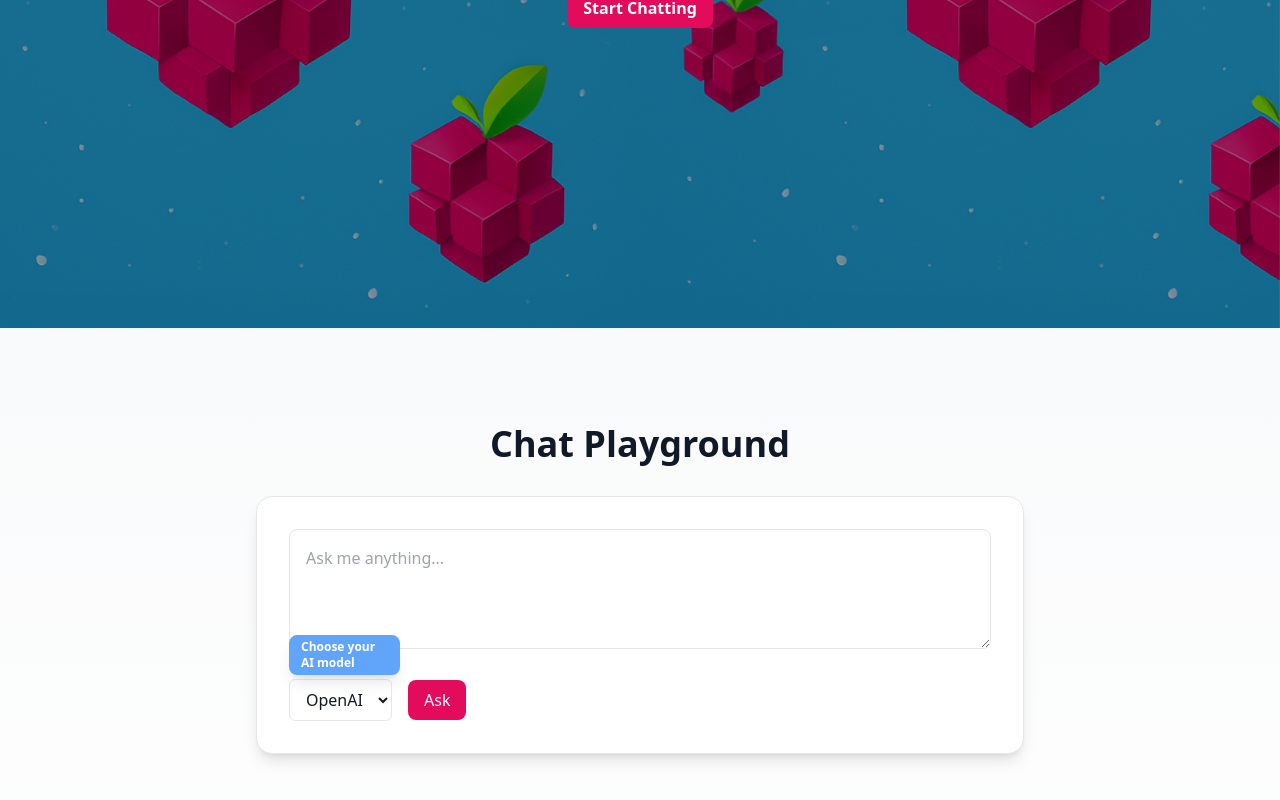
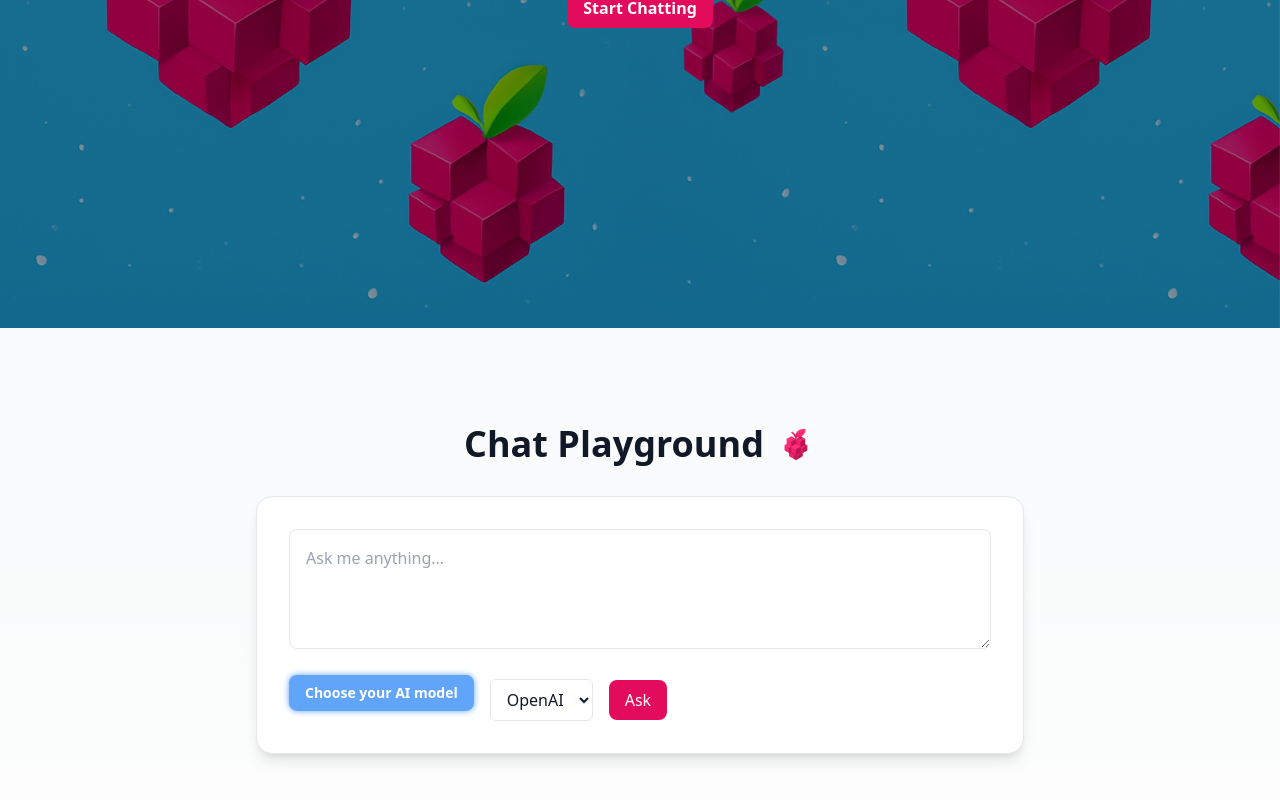
Before and after one commit to leocolab/Raspberry, a React (Vite) app in the folder Raspberry/Raspberry.ai/frontend/: page / in a window 1280 px wide. Shown: the part 472-1272 px from the top of the page. Built offline with nearby package versions, Linux system fonts and the light colour scheme; no server answers; sample sign-in values are in the browser's storage.

Commit message:
fixed ai choose popup

```diff
--- a/Raspberry/Raspberry.ai/frontend/src/App.jsx
+++ b/Raspberry/Raspberry.ai/frontend/src/App.jsx
@@ -143,7 +143,14 @@ function ChatSection() {
       id="chat"
       className="min-h-screen flex flex-col items-center justify-start pt-24 pb-16 px-4 bg-gradient-to-b from-gray-50 to-white dark:from-gray-900 dark:to-gray-950"
     >
-      <h2 className="text-4xl font-semibold mb-8">Chat Playground</h2>
+      <h2 className="mb-8 flex items-center gap-3 text-4xl font-semibold">
+        Chat Playground
+        <img
+          src="/RB Logo.png"        // update path if needed
+          alt="Raspberry logo"
+          className="w-8 h-8 md:w-10 md:h-10"
+        />
+      </h2>
       <Card className="w-full max-w-3xl shadow-lg">
         <CardContent className="space-y-6">
           <textarea
@@ -152,19 +159,23 @@ function ChatSection() {
             value={prompt}
             onChange={(e) => setPrompt(e.target.value)}
           />
-          <div className="flex flex-col md:flex-row items-center gap-4">
-          <div className="relative">
+          <div className="relative flex flex-row flex-wrap items-center gap-4">
             {showHint && (
-              <div className="absolute -right-2 -top-9 bg-blue-400 text-white text-xs font-semibold px-3 py-1 rounded-lg shadow-lg animate-bounce">
+              <div className="animate-bounce px-4 py-2 rounded-lg font-bold text-sm
+                              bg-blue-400 text-white
+                              shadow-[0_0_6px_#60A5FA] whitespace-nowrap">
                 Choose your AI model
               </div>
             )}
+
+            {/* selector */}
             <Select value={model} onChange={handleModelChange}>
               <SelectItem value="openai">OpenAI</SelectItem>
               <SelectItem value="gemini">Gemini</SelectItem>
               <SelectItem value="claude">Claude</SelectItem>
             </Select>
-          </div>
+
+            {/* ask button */}
             <Button onClick={send} disabled={loading} className="w-full md:w-auto">
               {loading ? "Thinking..." : "Ask"}
             </Button>
--- a/Raspberry/Raspberry.ai/frontend/src/components/Login.jsx
+++ b/Raspberry/Raspberry.ai/frontend/src/components/Login.jsx
@@ -141,7 +141,7 @@ export default function Login() {
             />
             <input
               type="password"
-              placeholder="Password"
+              placeholder="Make a (or enter an existing) Password"
               value={pass}
               onChange={(e) => setPass(e.target.value)}
               className={`w-full p-3 border rounded-lg dark:bg-gray-800 dark:border-gray-700 ${
```
